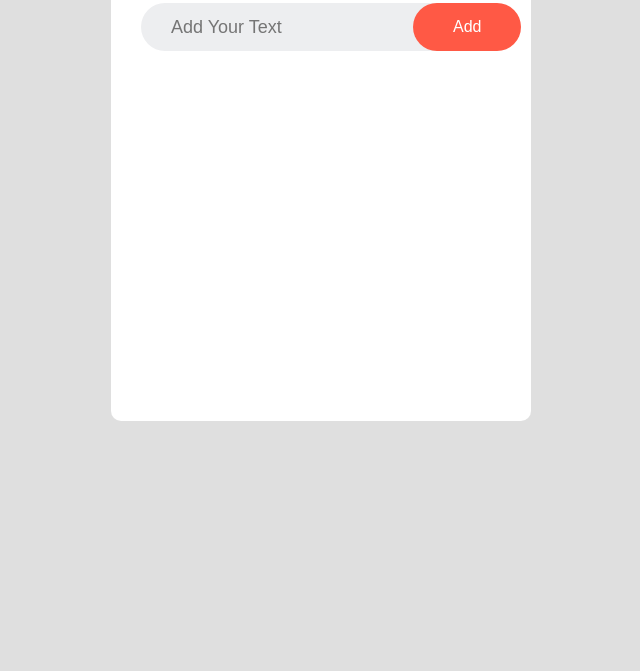
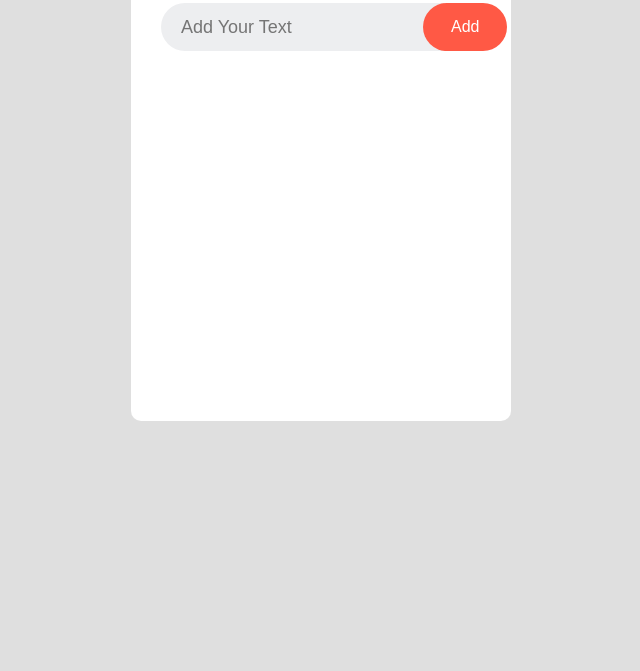
Before and after one commit to Jshyamsundar/todo, a plain HTML site: page index.html in a window 1280 px wide. Shown: the part 129-800 px from the top of the page, without its empty margins (319-959 px from the left). Drawn offline with Linux system fonts and the light colour scheme.

Commit message:
Update style.css

```diff
--- a/style.css
+++ b/style.css
@@ -12,7 +12,7 @@ body {
 .container {
     width: 100%;
     height: 100%;
-    width: 420px;
+    width: 380px;
     background-color:white;
     border-radius: 10px;
     margin: 50px auto;
@@ -34,7 +34,7 @@ body {
     justify-content: space-between;
     background: #edeef0;
     border-radius: 30px;
-    padding-left: 20px;
+    padding-left: 10px;
     margin-bottom: 25px;
 
 }
@@ -52,7 +52,7 @@ input {
 button {
     border: none;
     outline: none;
-    padding: 15px 40px;
+    padding: 15px 28px;
     color: white;
     background: #ff5945;
     border-radius: 30px;
```
